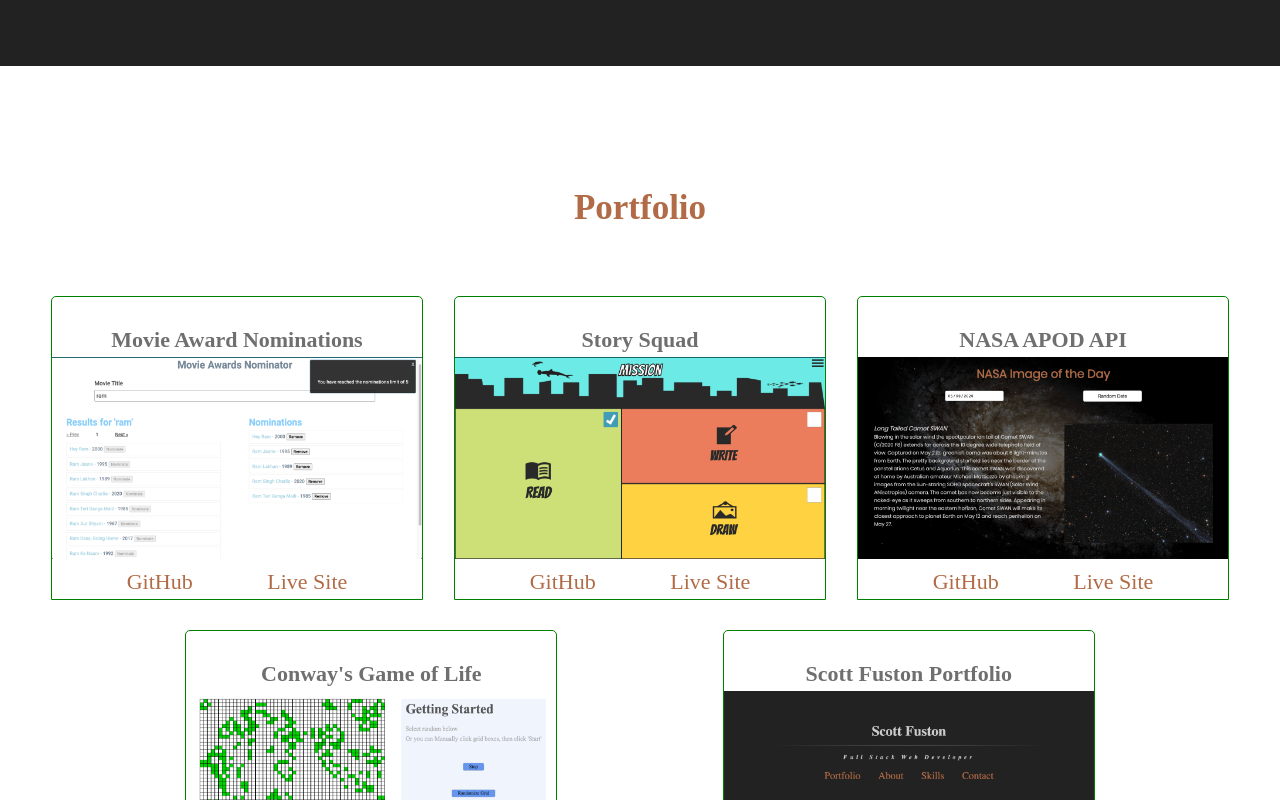
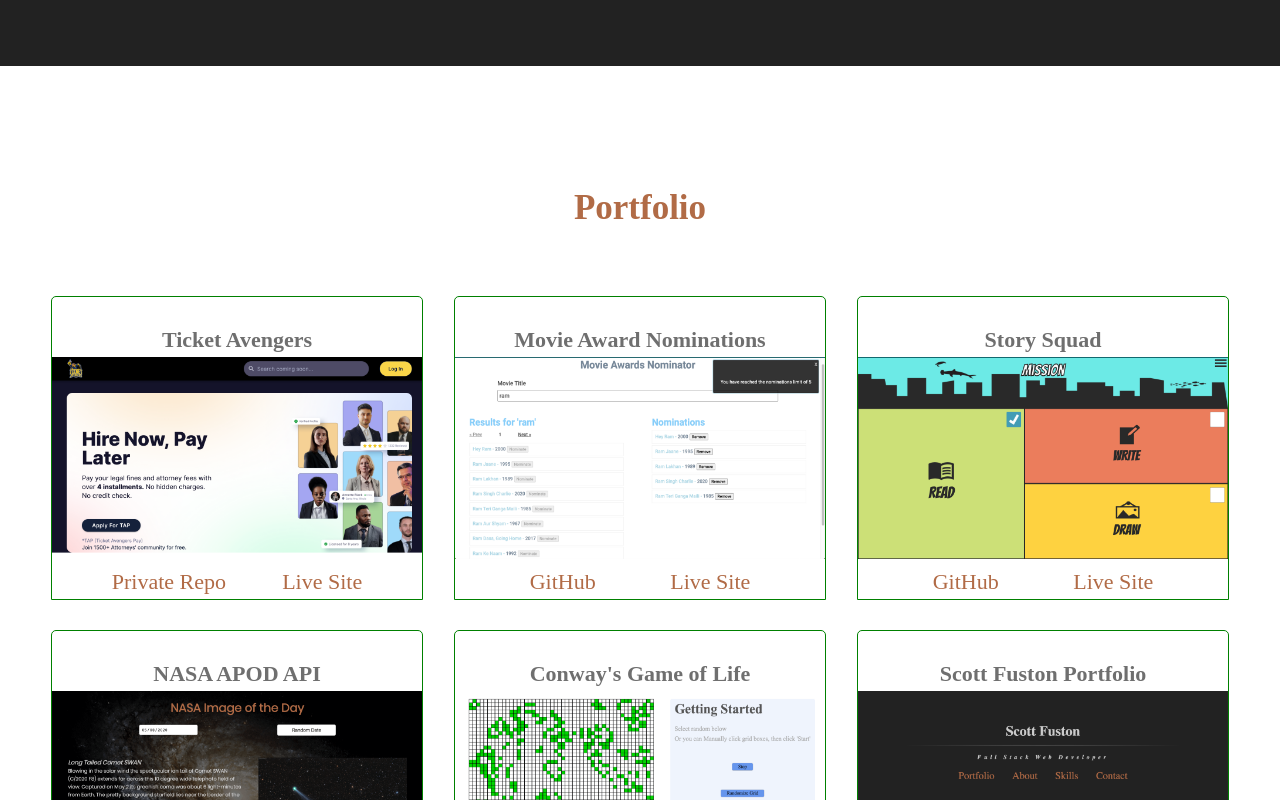
Before and after one commit to fuston05/scott-fuston-portfolio, a React (Create React App) app: page / in a window 1280 px wide. Shown: the part 380-1180 px from the top of the page. Built offline with nearby package versions, Linux system fonts and the light colour scheme.

Commit message:
adds ticketavengers info to projects

```diff
--- a/src/assets/data/projects.js
+++ b/src/assets/data/projects.js
@@ -1,4 +1,12 @@
 const projects = [
+    {
+        projName: "Ticket Avengers",
+        imageUrl: "/images/ticketavengers.png",
+        description:
+            "Built in 2021 using React, JavaScript, SCSS, Axios, API, Node, Express, Postgres",
+        gitHub: "private",
+        liveSite: "https://ticketavengers.com",
+    },
     {
         projName: "Movie Award Nominations",
         imageUrl: "/images/movie-awards.png",
--- a/src/components/Portfolio/ProjectCard.jsx
+++ b/src/components/Portfolio/ProjectCard.jsx
@@ -8,6 +8,9 @@ const ProjectCard = ({project}) => {
 
                 <img src={project.imageUrl} alt={`${project.projName}`} />
                 <div className="linksCont">
+                    {project.gitHub === "private" ? (
+                        <p className= 'privateRepo'>Private Repo</p>
+                    ) : (
                         <a
                             href={project.gitHub}
                             target="_blank"
@@ -15,6 +18,7 @@ const ProjectCard = ({project}) => {
                         >
                             GitHub
                         </a>
+                    )}
 
                     {project.liveSite && (
                         <a
--- a/src/sass/ProjectCard.scss
+++ b/src/sass/ProjectCard.scss
@@ -65,6 +65,18 @@
         }
     }
 
+    p.privateRepo {
+        color: $aColor;
+        font-size: $aSize;
+        padding: 0;
+
+        &:hover {
+            cursor: pointer;
+            opacity: 0.8;
+            color: $darkBlue;
+        }
+    }
+
     img {
         width: 100%;
     }
```
Also changed, not shown: src/sass/global.scss (+17 -19 lines), public/images/ticketavengers.png. Lines whose indentation alone changed are shown as unchanged.
